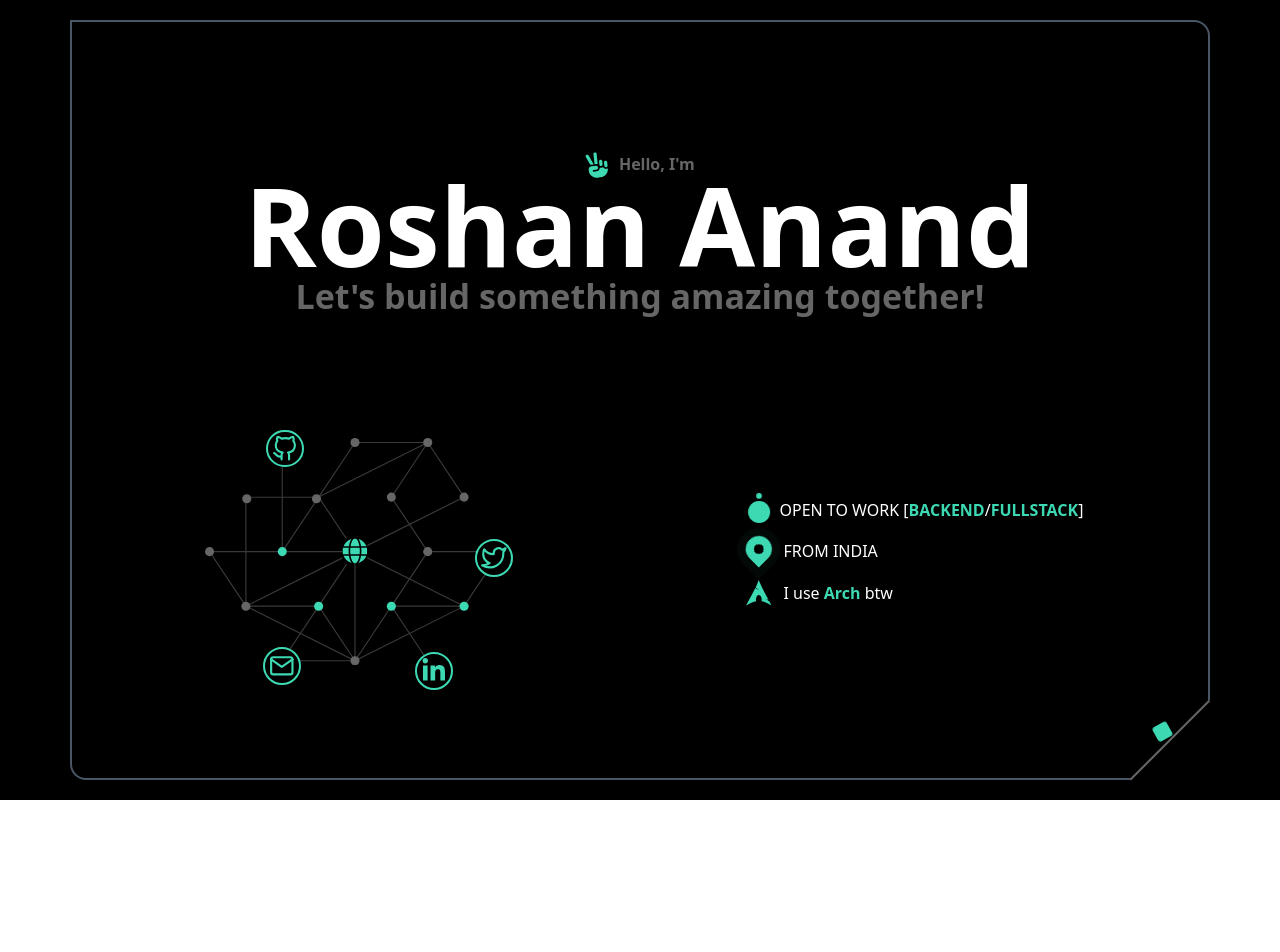
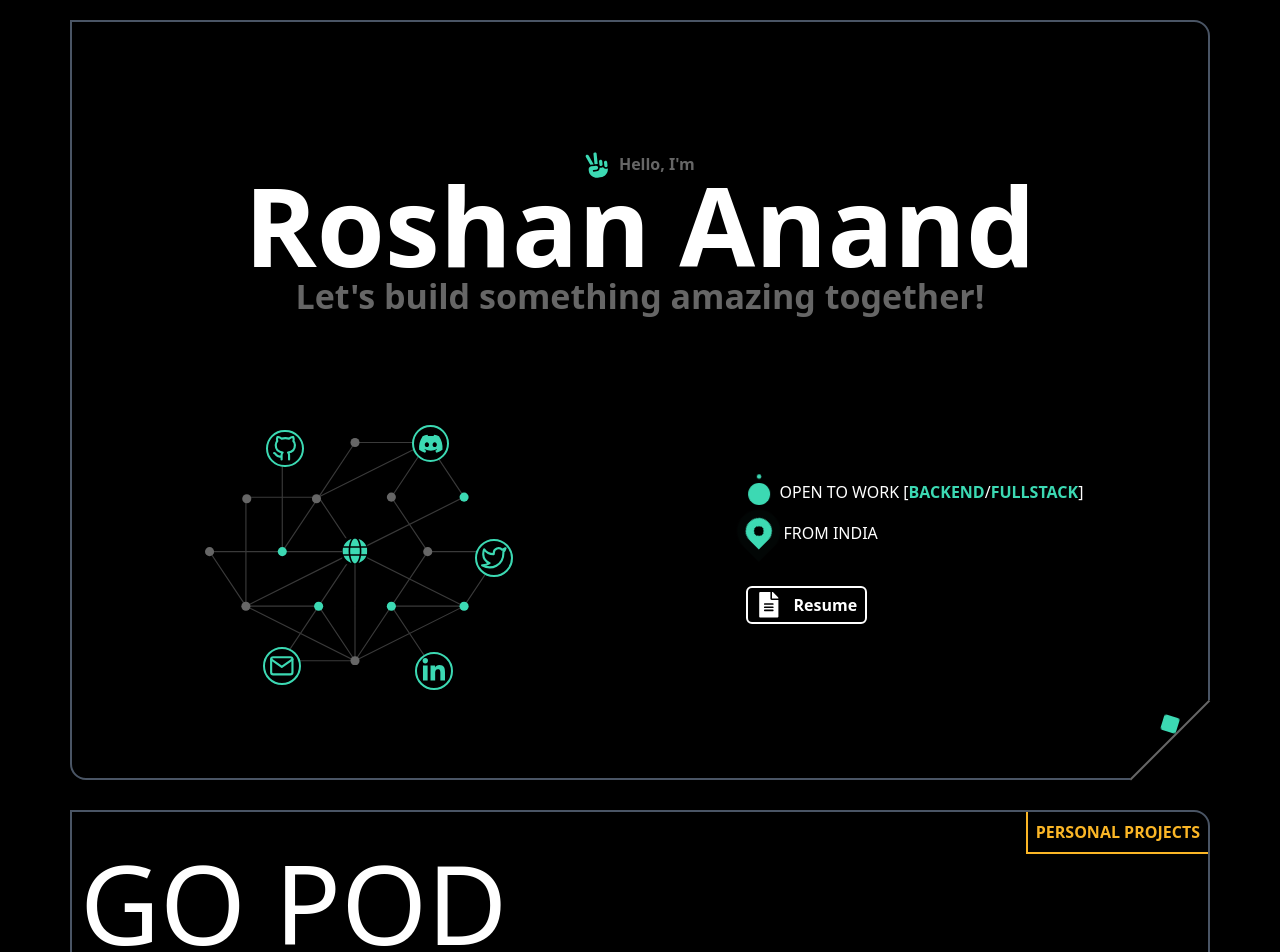
Before and after one commit to Roshan-anand/portfolio, a React (Vite) app: page / in a window 1280 px wide. Shown: the top 952 px of the page. Before the commit the page ends 800 px from the top, so only its background shows below. Built offline with nearby package versions, Linux system fonts and the light colour scheme.

Commit message:
designed projects section

```diff
--- a/src/App.tsx
+++ b/src/App.tsx
@@ -1,10 +1,12 @@
 import Profile from "./components/Profile";
+import Project from "./components/Project";
 
 const App = () => {
   return (
-    <>
+    <div className="flex flex-col gap-[30px] py-[20px]">
       <Profile />
-    </>
+      <Project />
+    </div>
   );
 };
 
--- a/src/components/Network.tsx
+++ b/src/components/Network.tsx
@@ -1,6 +1,5 @@
 import { FiGithub, FiMail, FiTwitter } from "react-icons/fi";
-import { FaLinkedinIn } from "react-icons/fa";
-import { FaGlobe } from "react-icons/fa";
+import { FaLinkedinIn, FaDiscord, FaGlobe } from "react-icons/fa";
 
 const RootSvg = () => {
   return (
@@ -18,7 +17,7 @@ const RootSvg = () => {
       <circle fill="#666666" r="4" cx="36.7559" cy="53.5156"></circle>
       <circle fill="#666666" r="4" cx="98.0947" cy="53.5156"></circle>
       <circle fill="#666666" r="4" cx="164" cy="52"></circle>
-      <circle fill="#666666" r="4" cx="228" cy="52"></circle>
+      <circle fill="#3cd9b3" r="4" cx="228" cy="52"></circle>
       <circle fill="#666666" r="4" cx="4" cy="100"></circle>
       <circle fill="#3cd9b3" r="4" cx="68" cy="99.9922"></circle>
       <circle fill="#666666" r="4" cx="196" cy="100"></circle>
@@ -67,6 +66,14 @@ const Connect = () => {
       >
         <FaLinkedinIn className="icon-sm text-accent-g" />
       </a>
+
+      <a
+        href="#"
+        target="_blank"
+        className="absolute -top-[2%] right-[20%] bg-prime-two rounded-full border-2 border-accent-g p-1"
+      >
+        <FaDiscord className="icon-sm text-accent-g" />
+      </a>
     </div>
   );
 };
--- a/src/components/Profile.tsx
+++ b/src/components/Profile.tsx
@@ -1,14 +1,13 @@
 import { FiGithub, FiMail, FiTwitter } from "react-icons/fi";
-import { FaLinkedinIn } from "react-icons/fa";
+import { FaFileAlt, FaLinkedinIn } from "react-icons/fa";
 import { FaHandPeace } from "react-icons/fa6";
-import { GrArchlinux } from "react-icons/gr";
 import "@/styles/loader.css";
 import Connect from "./Network";
+import { Button } from "./ui/button";
 
 const Profile = () => {
   return (
-    <div className="bg-prime-two text-prime-one h-screen flex items-center">
-      <main className="container h-[95%] border-2 border-border-one flex flex-col rounded-tr-2xl rounded-bl-2xl relative">
+    <main className="container h-[95vh] border-2 border-border-one flex flex-col rounded-tr-2xl rounded-bl-2xl relative">
       <section className="h-[40%] flex flex-col justify-end items-center gap-1 [&>*]:leading-14">
         <p className="text-txt-prime font-semibold flex items-center gap-2">
           <FaHandPeace className="icon-sm -rotate-6 text-accent-g" />
@@ -41,14 +40,6 @@ const Profile = () => {
               <p>FROM INDIA</p>
             </article>
 
-              <article className="flex items-center gap-3">
-                <GrArchlinux className="icon-sm text-accent-g" />
-                <p>
-                  I use <span className="text-accent-g font-bold">Arch</span>{" "}
-                  btw
-                </p>
-              </article>
-
             <ul className="flex md:hidden justify-between text-accent-g [&>a]:hover:scale-110 [&>a]:hover:rotate-3 [&>a]:hover:cursor-pointer">
               <a href="">
                 <FiGithub className="icon-sm" />
@@ -63,13 +54,19 @@ const Profile = () => {
                 <FaLinkedinIn className="icon-sm" />
               </a>
             </ul>
+
+            <article className="flex items-center gap-3 mt-6">
+              <Button className="flex gap-3 border-2">
+                <FaFileAlt className="icon-sm" />
+                <p>Resume</p>
+              </Button>
+            </article>
           </div>
         </figure>
       </section>
 
-        <div className="climb-loader"></div>
+      <div className="climb-loader bg-prime-two border-2 border-prime-two"></div>
     </main>
-    </div>
   );
 };
 
--- /dev/null
+++ b/src/components/Project.tsx
@@ -0,0 +1,16 @@
+import CodeJoin from "./projects/codejoin";
+import Gopod from "./projects/gopod";
+
+const Project = () => {
+  return (
+    <main className="relative container border-2 border-border-one rounded-tr-2xl rounded-bl-2xl [&>*]:border-b-2 [&>main]:border-border-one [&>*]:p-2">
+      <Gopod />
+      <CodeJoin />
+      <p className="absolute top-0 right-0 text-accent-y font-bold border-b-2 border-l-2 border-accent-y ">
+        PERSONAL PROJECTS
+      </p>
+    </main>
+  );
+};
+
+export default Project;
--- /dev/null
+++ b/src/components/projects/codejoin.tsx
@@ -0,0 +1,12 @@
+import "@/styles/build.css";
+const CodeJoin = () => {
+  return (
+    <main>
+      <h1 className="border-b-2 border-border-one">CODE JOIN</h1>
+
+      {/* <div className="loader "></div> */}
+    </main>
+  );
+};
+
+export default CodeJoin;
--- /dev/null
+++ b/src/components/projects/gopod.tsx
@@ -0,0 +1,12 @@
+import "@/styles/build.css";
+const Gopod = () => {
+  return (
+    <main>
+      <h1 className="border-b-2 border-border-one">GO POD</h1>
+
+      {/* <div className="loader "></div> */}
+    </main>
+  );
+};
+
+export default Gopod;
--- a/src/styles/build.css
+++ b/src/styles/build.css
@@ -1,9 +1,6 @@
-/* From Uiverse.io by Himanshu12866 */
-/* HTML: <div class="loader"></div> */
 .loader {
   width: 100px;
   height: 20px;
-    box-shadow: 0 3px 0 #ff7272;
   position: relative;
   clip-path: inset(-40px 0 -5px);
 }
@@ -16,49 +13,30 @@
   --g: no-repeat linear-gradient(#ff4e4e 0 0);
   background: var(--g), var(--g), var(--g), var(--g);
   background-size: 16px 14px;
-    animation:
-      move 2s infinite linear,
-      move2 2s infinite linear;
+  animation: move 2s infinite linear, move2 2s infinite linear;
 }
 
 @keyframes move {
   0%,
   100% {
-      background-position:
-        0 -50px,
-        100% -50px;
+    background-position: 0 -50px, 100% -50px;
   }
 
   17.5% {
-      background-position:
-        0 100%,
-        100% -50px,
-        0 -50px,
-        100% -50px;
+    background-position: 0 100%, 100% -50px, 0 -50px, 100% -50px;
   }
 
   35% {
-      background-position:
-        0 100%,
-        100% 100%,
-        0 -50px,
-        100% -50px;
+    background-position: 0 100%, 100% 100%, 0 -50px, 100% -50px;
   }
 
   52.5% {
-      background-position:
-        0 100%,
-        100% 100%,
-        0 calc(100% - 16px),
-        100% -50px;
+    background-position: 0 100%, 100% 100%, 0 calc(100% - 16px), 100% -50px;
   }
 
   70%,
   98% {
-      background-position:
-        0 100%,
-        100% 100%,
-        0 calc(100% - 16px),
+    background-position: 0 100%, 100% 100%, 0 calc(100% - 16px),
       100% calc(100% - 16px);
   }
 }
--- a/src/styles/index.css
+++ b/src/styles/index.css
@@ -3,11 +3,14 @@
 
 :root {
   --prime-one: #ffffff;
+  /* --prime-two:#1d1a18; */
   --prime-two: #000000;
   --txt-prime: #666666;
   --accent-r: #ff6a7b;
   --accent-g: #3cd9b3;
   --accent-b: #6a7bff;
+  --accent-p: #e12b6d;
+  --accent-y: #fbb626;
   --border-one: #4a5565;
 }
 
@@ -18,6 +21,8 @@
   --color-accent-r: var(--accent-r);
   --color-accent-g: var(--accent-g);
   --color-accent-b: var(--accent-b);
+  --color-accent-p: var(--accent-p);
+  --color-accent-y: var(--accent-y);
   --color-border-one: var(--border-one);
 
   --breakpoint-mb: 1080px;
@@ -41,6 +46,8 @@ body {
   min-height: 100vh;
   -webkit-font-smoothing: antialiased;
   text-rendering: optimizeSpeed;
+  background-color: var(--prime-two);
+  color: var(--prime-one);
 }
 
 img,
--- a/src/styles/loader.css
+++ b/src/styles/loader.css
@@ -41,7 +41,7 @@
   font-size: 16px;
   width: 5em;
   height: 5em;
-  border: 2px solid black;
+  /* border: 2px solid black; */
 }
 
 .climb-loader:before {
```
Lines whose indentation alone changed are shown as unchanged.
